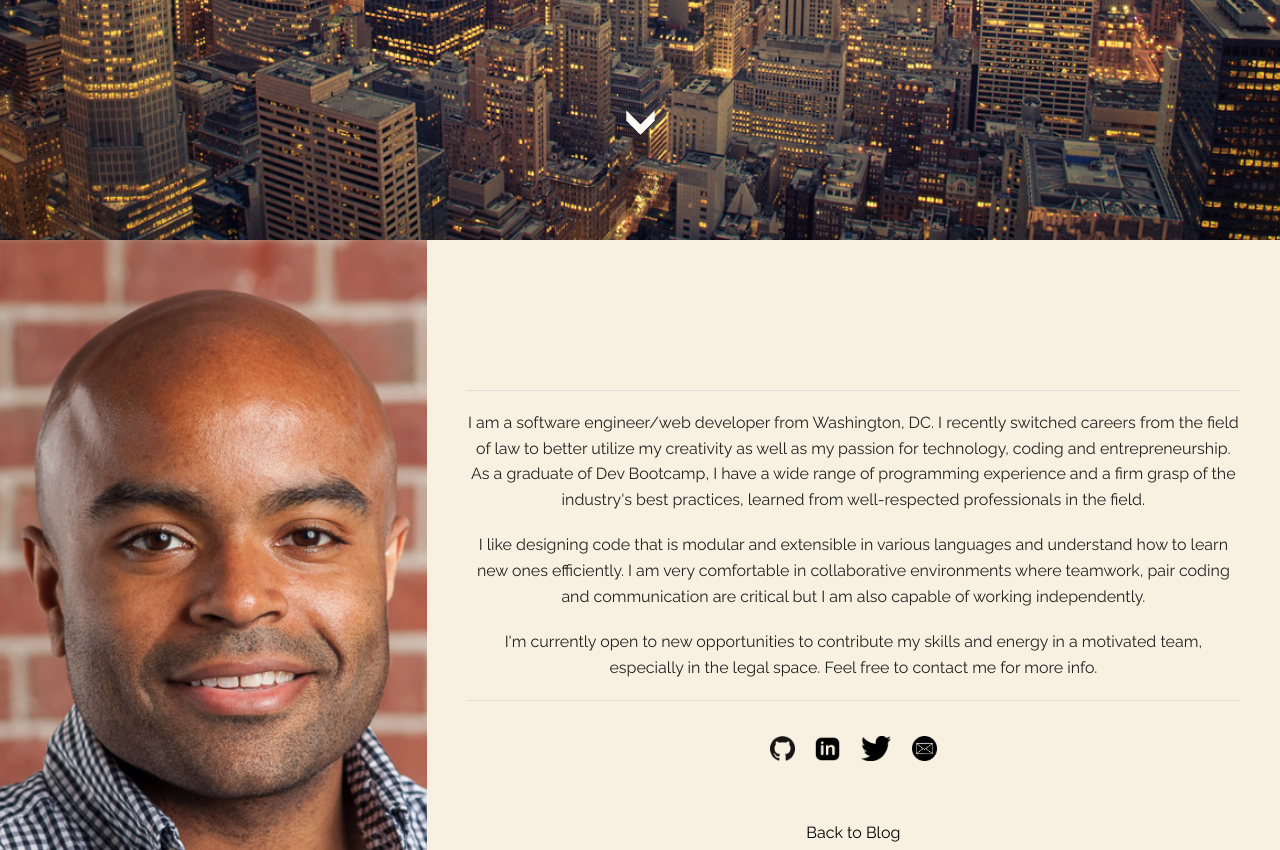
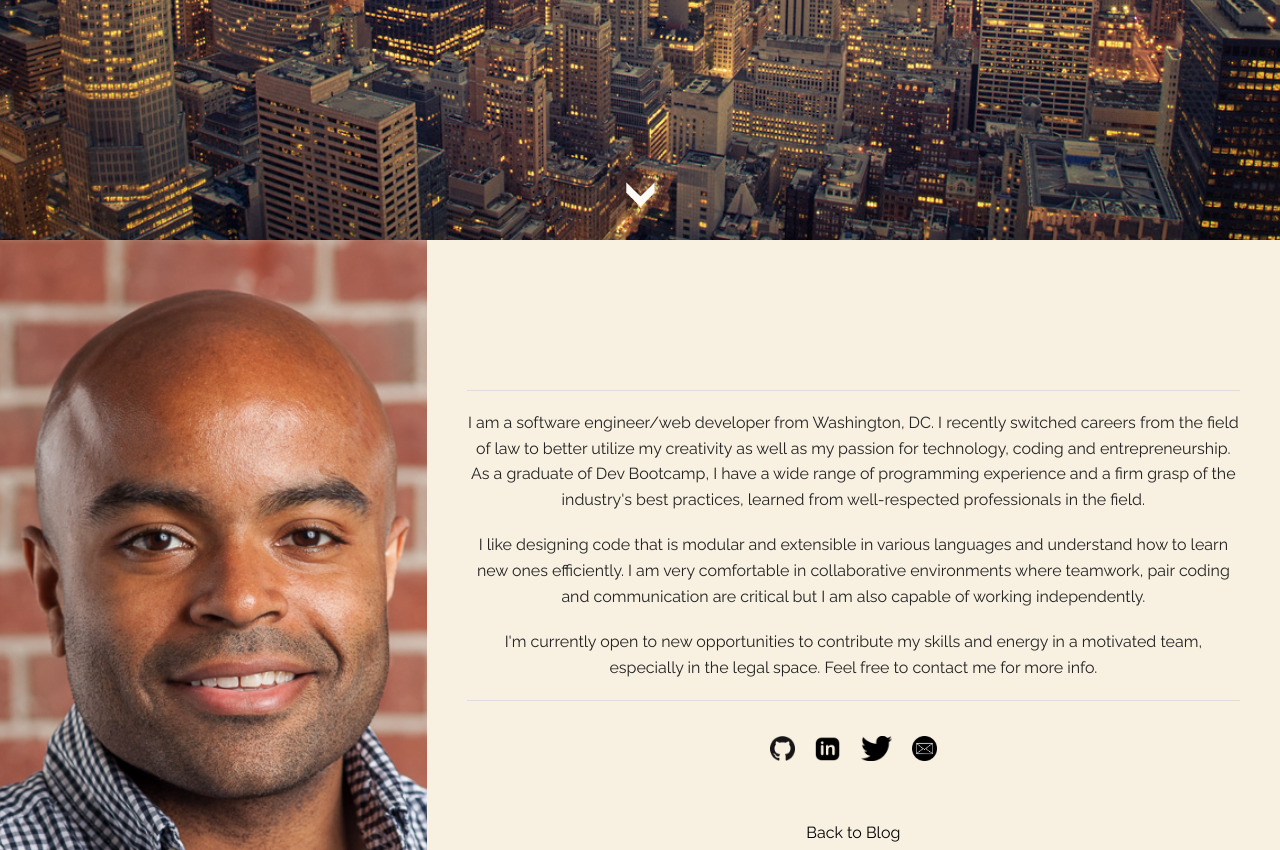
Before and after one commit to sbeverly/sbeverly.github.io, a Jekyll site: the page aboutme.html, which Jekyll copies as it is, in a window 1280 px wide. Shown: the part 660-1510 px from the top of the page. Built offline with Jekyll 4.4.1, drawn with Linux system fonts in a browser that asks for light colours.

Commit message:
change arrow margins on about me to render properly on smaller viewports

```diff
--- a/css/aboutme.css
+++ b/css/aboutme.css
@@ -11,7 +11,7 @@
 
 #arrow {
 	display: none;
-	margin-top: 600px;
+	margin-top: 70vh;
 	margin-bottom: 0px;
 	height: 35px;
 	width: 35px
--- a/js/app.js
+++ b/js/app.js
@@ -2,7 +2,7 @@
 	setInterval(function() {
 		$('#arrow').fadeIn()
 		$('#arrow').animate({
-			marginTop: "720"
+			marginTop: "88vh"
 		}, 1000)
 	}, 550)
 })
```
